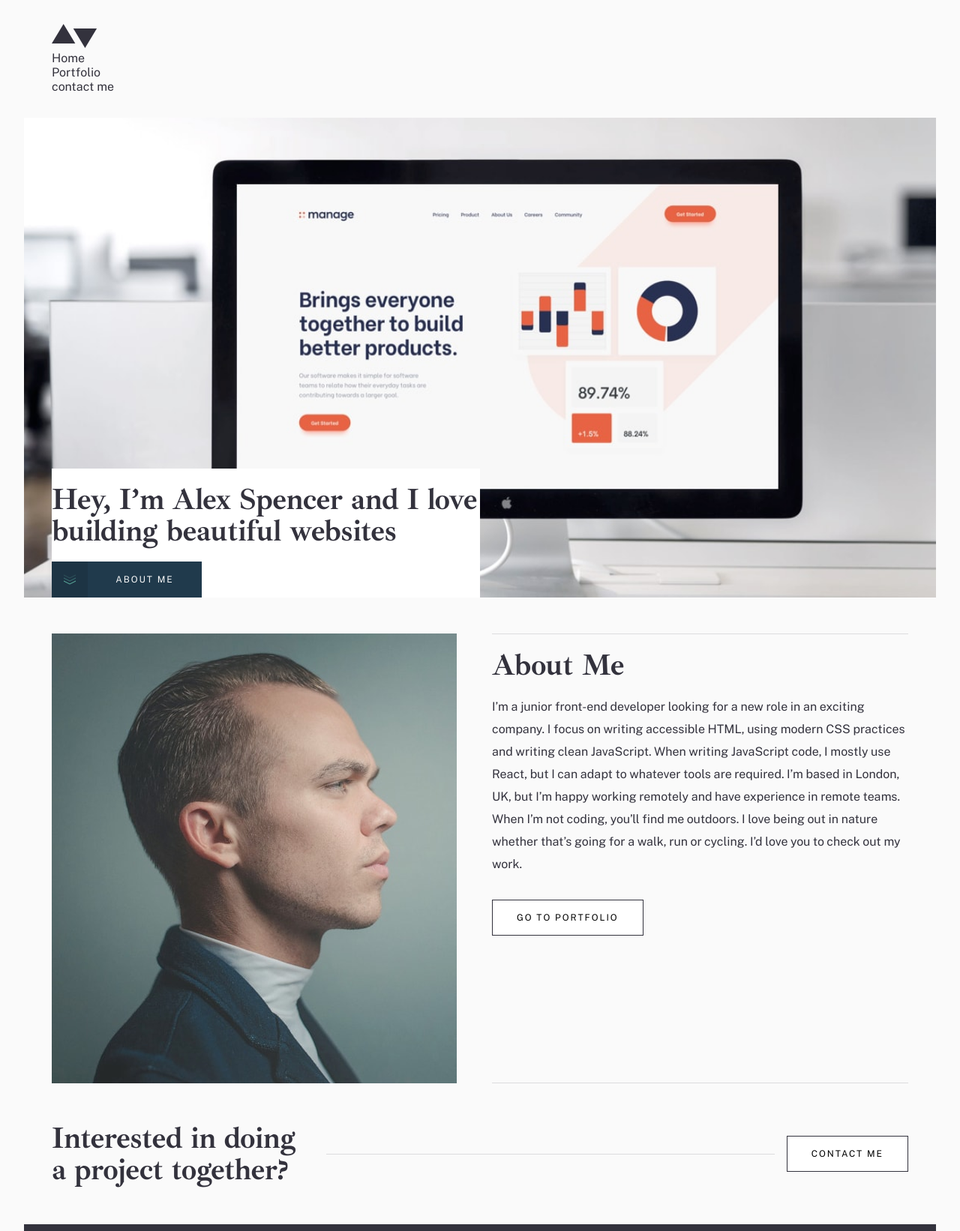
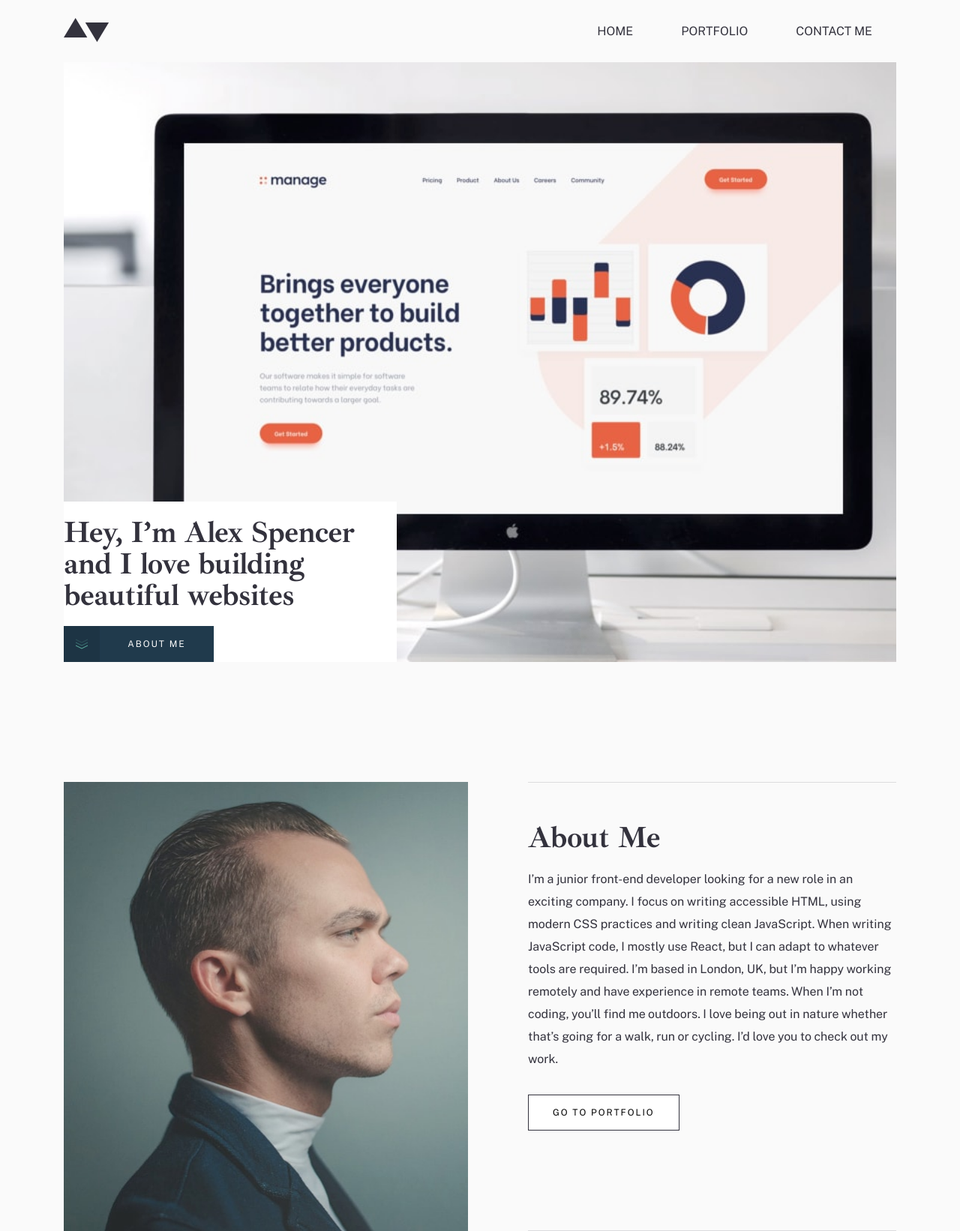
Before and after one commit to Tonqfion/minimalistPortfolio, a plain HTML site: page index.html in a window 1280 px wide. Shown: the top 1642 px of the page at 75% size. Drawn offline with Linux system fonts and the light colour scheme.

Commit message:
v4 menu ajouté

```diff
--- a/css/style.css
+++ b/css/style.css
@@ -112,13 +112,13 @@ p.secondary {
 
 @media screen and (min-width: 48em) {
   .container {
-    max-width: 50rem;
+    max-width: 48rem;
   }
 }
 
 @media screen and (min-width: 69.375em) {
   .container {
-    max-width: 71.375rem;
+    max-width: 69.375rem;
   }
 }
 
@@ -130,6 +130,108 @@ a:active {
   color: inherit;
   text-decoration: none;
 }
+
+
+/* Menu Mobile */
+
+.burger {
+  cursor: pointer;
+  display: block;
+}
+
+.burger div {
+  width: 2.5rem;
+  height: 0.5rem;
+  background-color: var(--primary-gray);
+  margin: 0.5rem;
+  transition: all 0.3s ease;
+}
+
+.main-header {
+  position: -webkit-sticky;
+  position: sticky;
+  top: 0;
+  z-index: 1000;
+  background-color:var(--secondary-very-light-gray);
+}
+
+.main-header .container{
+  padding:1rem 0;
+  display:flex;
+  flex-direction: row;
+  justify-content: space-between;
+  align-items: center;
+  background-color:var(--secondary-very-light-gray);
+}
+
+
+.main-menu {
+  position: absolute;
+  margin:auto;
+  width: 100%;
+  right: 0px;
+  top:4rem;
+  color: var(--primary-gray);
+  background-color: var(--secondary-very-light-gray);
+  display: flex;
+  flex-direction: column;
+  align-items: center;
+  transform: translateX(-100%);
+  transition: transform 0.3s ease-in-out;
+}
+
+.main-menu-item {
+  margin: 0;
+  padding: 0;
+}
+
+.main-menu-link {
+  text-transform: uppercase;
+  display:block;
+  text-align: center;
+  width: 100%;
+  padding:2rem;
+}
+
+.toggle .line1 {
+  transform: rotate(-45deg) translate(-0.5rem, 0.6rem);
+}
+.toggle .line2 {
+  opacity: 0;
+}
+.toggle .line3 {
+  transform: rotate(45deg) translate(-0.5rem, -0.6rem);
+}
+
+.nav-active {
+  transform: translateX(0%);
+}
+
+
+@media screen and (min-width: 48em) {
+  .burger {
+    display:none;
+  }
+  .main-header .container {
+    max-width:48rem;
+    justify-content: space-between;
+    margin:auto;
+    padding:0 1rem;
+  }
+
+  .main-menu {
+    position:static;
+    flex-direction: row;
+    transform: translateX(0%);
+  }
+}
+
+
+@media screen and (min-width: 71.375em) {
+  .main-header .container {
+    max-width: 71.375em;
+
+  }}
 
 /* Boutons */
 
@@ -168,6 +270,17 @@ button.secondary {
   border: 0.0625rem solid var(--primary-gray);
   background-color: #fff;
 }
+picture{
+  margin:auto;
+  padding: 2rem 0;
+}
+
+@media screen and (min-width: 48em) {
+picture{
+  margin:0;
+  padding:0;
+}
+}
 
 img.img-to-hide {
   margin: auto;
@@ -185,7 +298,7 @@ img.img-to-hide {
   }
 }
 
-@media screen and (min-width: 48em) {
+/* @media screen and (min-width: 48em) {
   .hero {
     background-image: url("../img/homepage/tablet/image-homepage-hero.jpg");
     background-size: cover;
@@ -201,14 +314,18 @@ img.img-to-hide {
     background-repeat: no-repeat;
     min-height: 80vh;
   }
-}
+} */
 
 @media screen and (min-width: 48em) {
   .hero .container {
+    background-image: url("../img/homepage/tablet/image-homepage-hero.jpg");
+    background-size: cover;
+    background-repeat: no-repeat;
+    background-position-x: center;
     position: relative;
-    height: 80vh;
-    margin: 0 auto;
-    max-width: 50em;
+    height: 100vh;
+    margin: 0 auto 10rem auto;
+    /* max-width: 48em; */
   }
   .hero-wrapper {
     position: absolute;
@@ -218,15 +335,17 @@ img.img-to-hide {
     background-color: white;
   }
 }
+
 @media screen and (min-width: 69.375em) {
   .hero .container {
-    max-width: 71.375em;
+    background-image: url("../img/homepage/desktop/image-homepage-hero.jpg");
+    max-width: 69.375em;
   }
 
   .hero-wrapper {
     position: absolute;
     bottom: 0%;
-    width: 50%;
+    width: 40%;
     background-color: white;
   }
 }
@@ -240,19 +359,15 @@ img.img-to-hide {
 
 @media screen and (min-width: 48em) {
   .about-me .container {
-    max-width: 50em;
+    max-width: 48em;
     grid-template-columns: repeat(2, 1fr);
-    margin-top: 3rem;
+    row-gap: 5rem;
   }
-
-  /* .about-me .container>.secondary {
-
-  } */
 }
 
 @media screen and (min-width: 69.375em) {
   .about-me .container {
-    max-width: 71.375em;
+    max-width: 69.375em;
   }
 }
 
@@ -261,15 +376,25 @@ img.img-to-hide {
 }
 
 .me-text {
+  padding:2rem 0;
   border-top: 0.1rem solid rgba(51, 50, 61, 0.15);
   border-bottom: 0.1rem solid rgba(51, 50, 61, 0.15);
 }
+
+@media screen and (min-width: 48em) {
+  .me-text {
+    margin-left: 3rem;
+  }
+}
+
 
 .me-text p {
   margin-bottom: 2rem;
 }
 
 .contact-me {
+  text-align:center;
+  margin:4rem 0;
   grid-column: 1 / -1;
   display: flex;
   flex-direction: column;
@@ -278,6 +403,7 @@ img.img-to-hide {
 
 @media screen and (min-width: 48em) {
 .contact-me h2 {
+  text-align:left;
   max-width:21.875rem;
 }
 
@@ -308,8 +434,25 @@ img.img-to-hide {
   padding: 1rem 0;
 }
 
+
+@media screen and (min-width: 48em) {
+  .main-footer .container  {
+    flex-direction: row;
+  }
+}
+
 .main-footer .container .logo-white {
   padding: 1.25rem;
+}
+
+
+@media screen and (min-width: 48em) {
+  .secondary-nav {
+    display:flex;
+    width:100%;
+    align-items: center;
+    justify-content: space-between;
+  }
 }
 
 .secondary-menu-item {
@@ -321,12 +464,20 @@ img.img-to-hide {
   letter-spacing: 0.125rem;
 }
 
+
+@media screen and (min-width: 48em) {
+  .secondary-menu {
+    display:flex;
+  }
+
+}
 .secondary-nav .social-menu {
   display: flex;
   justify-content: center;
   padding: 1.25rem;
 }
 
+
 .social-menu svg {
   margin: 0 0.5rem;
 }
--- a/index.html
+++ b/index.html
@@ -25,6 +25,11 @@
                     <li class="main-menu-item"><a href="#" class="main-menu-link">Portfolio</a></li>
                     <li class="main-menu-item"><a href="#" class="main-menu-link">contact me</a></li>
                 </ul>
+                <div class="burger">
+                    <div class="line1"></div>
+                    <div class="line2"></div>
+                    <div class="line3"></div>
+                </div>
             </nav>
         </div>
     </header>
@@ -113,6 +118,7 @@
         </div>
 
     </footer>
+    <script src="js/nav.js"></script>
 </body>
 
 </html>
--- /dev/null
+++ b/js/nav.js
@@ -0,0 +1,32 @@
+// const toggleMenu = document.querySelector('.toggle-menu');
+// const menu = document.querySelector('#menu');
+
+// toggleMenu.addEventListener('click', function() {
+//   const open = JSON.parse(toggleMenu.getAttribute('aria-expanded'));
+//   toggleMenu.setAttribute('aria-expanded', !open);
+//   menu.hidden = !menu.hidden;
+// });
+
+
+const navSlide = () => {
+    const burger = document.querySelector(".burger");
+    const nav = document.querySelector(".main-menu");
+  //   const navLinks = document.querySelectorAll(".main-menu li");
+
+    burger.addEventListener("click", () => {
+      nav.classList.toggle("nav-active");
+
+      // navLinks.forEach((link, index) => {
+      //   if (link.style.animation) {
+      //     link.style.animation = "";
+      //   } else {
+      //     link.style.animation =
+      //       'navLinkFade 0.5s ease forwards ${index / 7 + 0.3}s';
+      //   }
+      // });
+      // Burger animation
+      burger.classList.toggle('toggle');
+    });
+  };
+
+  navSlide();
```
